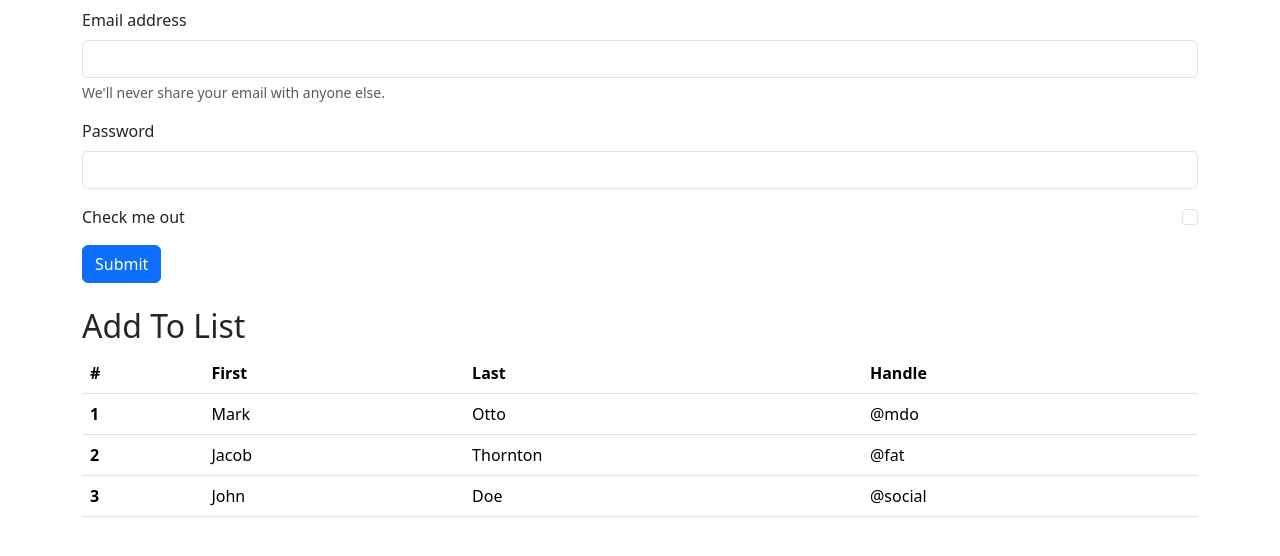
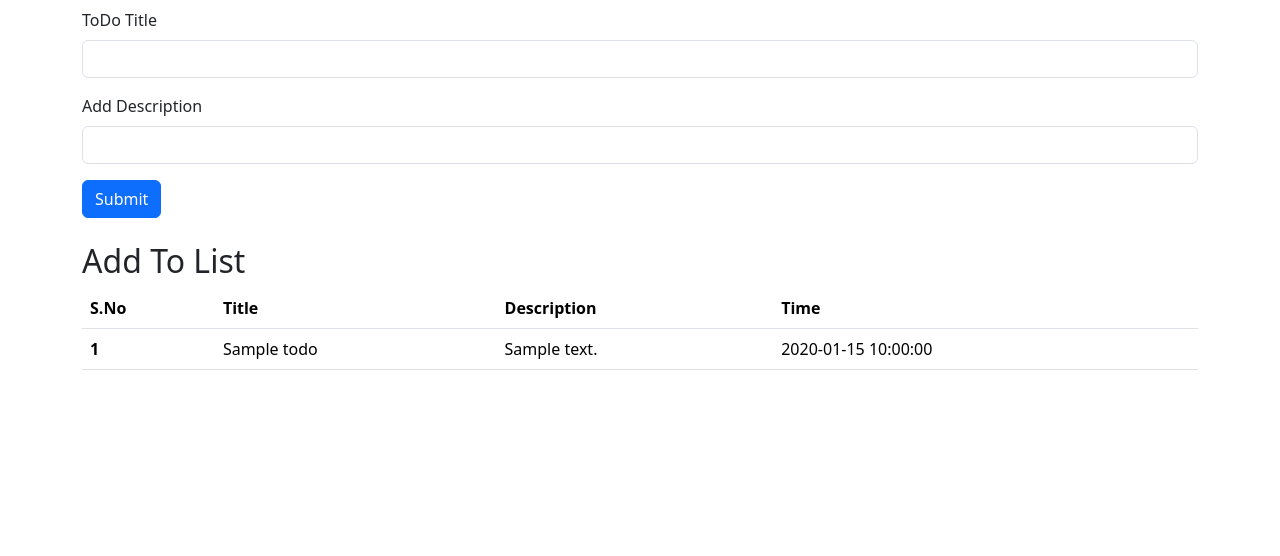
Before and after one commit to UtkarshP-101/To-Do-List, a Flask app: page / in a window 1280 px wide. Shown: the part 56-612 px from the top of the page. Run offline with Flask 3, Linux system fonts and the light colour scheme; tables that the repository leaves empty hold one stand-in row (values such as "Sample post").

Commit message:
Displaying Queries

```diff
--- a/app.py
+++ b/app.py
@@ -1,11 +1,34 @@
 from flask import Flask,render_template
+from flask_sqlalchemy import SQLAlchemy
+from datetime import datetime
 
 app = Flask(__name__)
+app.config['SQLALCHEMY_DATABASE_URI'] = 'sqlite:///todo.db'
+#app.config['SQLALCHEMY_TRACK_MODIFICATIONS'] = False
+db = SQLAlchemy(app)
+
+class Todo(db.Model):
+    sno = db.Column(db.Integer, primary_key=True)
+    title = db.Column(db.String(200), nullable=False)
+    desc = db.Column(db.String(500), nullable=False)
+    date_created = db.Column(db.DateTime, default=datetime.utcnow)
+
+    def __repr__(self) -> str:
+        return f"{self.sno} - {self.title}"
 
 @app.route("/")
 def hello_world():
-    return render_template("test.html")
+
+    allTodo = Todo.query.all()
+
+    return render_template("test.html", allTodo=allTodo)
     # return "Hello, World!"
+
+@app.route("/show")
+def show():
+    allTodo = Todo.query.all()
+    print(allTodo)
+    return "This is show page"
 
 if __name__ == "__main__":
     app.run(debug=True)
--- a/templates/test.html
+++ b/templates/test.html
@@ -60,17 +60,13 @@
     <div class="container my-2">
         <form>
             <div class="mb-3">
-                <label for="exampleInputEmail1" class="form-label">Email address</label>
-                <input type="email" class="form-control" id="exampleInputEmail1" aria-describedby="emailHelp">
-                <div id="emailHelp" class="form-text">We'll never share your email with anyone else.</div>
+                <label for="title" class="form-label">ToDo Title</label>
+                <input type="text" class="form-control" id="title" aria-describedby="emailHelp">
+
             </div>
             <div class="mb-3">
-                <label for="exampleInputPassword1" class="form-label">Password</label>
-                <input type="password" class="form-control" id="exampleInputPassword1">
-            </div>
-            <div class="mb-3 form-check">
-                <input type="checkbox" class="form-check-input" id="exampleCheck1">
-                <label class="form-check-label" for="exampleCheck1">Check me out</label>
+                <label for="desc" class="form-label">Add Description</label>
+                <input type="text" class="form-control" id="desc">
             </div>
             <button type="submit" class="btn btn-primary">Submit</button>
         </form>
@@ -82,31 +78,22 @@
         <table class="table">
             <thead>
                 <tr>
-                    <th scope="col">#</th>
-                    <th scope="col">First</th>
-                    <th scope="col">Last</th>
-                    <th scope="col">Handle</th>
+                    <th scope="col">S.No</th>
+                    <th scope="col">Title</th>
+                    <th scope="col">Description</th>
+                    <th scope="col">Time</th>
                 </tr>
             </thead>
             <tbody>
+                {% for ToDo in allTodo %}
                 <tr>
-                    <th scope="row">1</th>
-                    <td>Mark</td>
-                    <td>Otto</td>
-                    <td>@mdo</td>
+                    <th scope="row">{{ToDo.sno}}</th>
+                    <td>{{ToDo.title}}</td>
+                    <td>{{ToDo.desc}}</td>
+                    <td>{{ToDo.date_created}}</td>
                 </tr>
-                <tr>
-                    <th scope="row">2</th>
-                    <td>Jacob</td>
-                    <td>Thornton</td>
-                    <td>@fat</td>
-                </tr>
-                <tr>
-                    <th scope="row">3</th>
-                    <td>John</td>
-                    <td>Doe</td>
-                    <td>@social</td>
-                </tr>
+                {% endfor %}
+
             </tbody>
         </table>
     </div>
```
Also changed, not shown: 1 other file.
